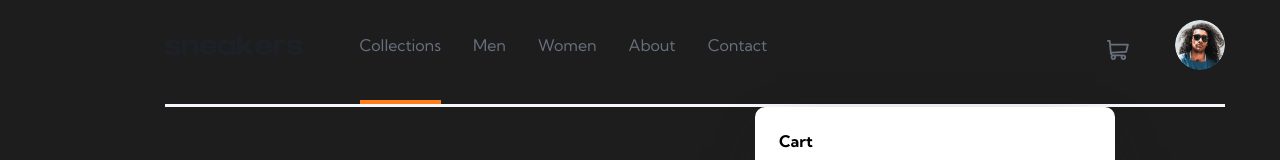
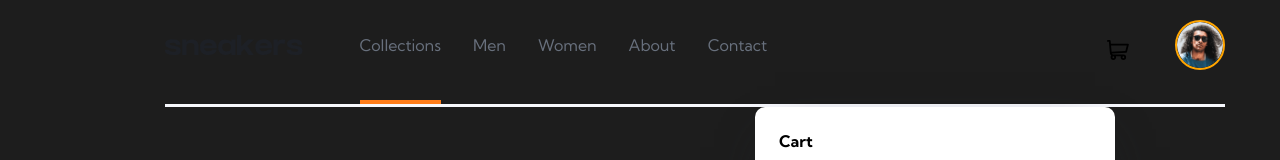
Before and after one commit to GustavoJuvino/react-ecommerce, a React (Create React App) app: page / in a window 1280 px wide. Shown: the top 160 px of the page. Built offline with nearby package versions, Linux system fonts and the light colour scheme.

Commit message:
Click outside menu added

```diff
--- a/src/components/Cart.tsx
+++ b/src/components/Cart.tsx
@@ -1,21 +1,36 @@
-import React, { useRef, useState } from 'react';
+import React, { useRef, useState, useEffect } from 'react';
 import { useOnClickOutside  } from 'usehooks-ts';
 import { CartMenu } from './styles/Cart.styled';
 
 type DisplayProps = {
-  cartDisplay: string;
+  activate: boolean;
+  setActivate:  React.Dispatch<React.SetStateAction<boolean>>;
+  cartRef: React.RefObject<HTMLDivElement>;
 }
 
+const Cart: React.FC<DisplayProps> = ({ activate, setActivate, cartRef }) => {
 
-const Cart: React.FC<DisplayProps> = ({ cartDisplay }) => {
-  const [cart, setCart] = useState(true);
   const cartMenu = useRef<HTMLDivElement>(null);
 
-  useOnClickOutside(cartMenu, () => setCart(false))
+  useEffect(() => {
+    let handler = (e: MouseEvent)=>{
+      if(!cartRef.current?.contains(e.target as Node) && !cartMenu.current?.contains(e.target as Node)){
+        setActivate(false);
+      }
+    };
+
+    document.addEventListener("mousedown", (e: MouseEvent) => handler(e));
+
+
+    return() =>{
+      document.removeEventListener("mousedown", (e: MouseEvent) => handler(e));
+    }
+
+  });
 
   return (
     <>
-      {cart || cartDisplay==="block" ? (
+      {activate ? (
         <CartMenu ref={cartMenu}>
           <h3>Cart</h3>
           <p>Your cart is empty</p>
--- a/src/components/Header.tsx
+++ b/src/components/Header.tsx
@@ -1,4 +1,4 @@
-import React, { useState, useEffect } from 'react';
+import React, { useState, useEffect, useRef } from 'react';
 import Cart from './Cart';
 import useToggle from './hooks/useToggle';
 import { HeaderContainer, Divider } from './styles/Header.styled';
@@ -30,9 +30,7 @@ const UserSection = styled.div<ExtraStyles>`
 `
 
 const Header: React.FC= () => {
-  const [activate, setActivate] = useState(false);
-
-  let cartDisplay = activate ? "block" : "none";
+  const [activate, setActivate] = useState(true);
 
   const liElements = [
     "Collections",
@@ -47,6 +45,8 @@ const Header: React.FC= () => {
   useEffect(() => {
     toggleEffect(0, "ul.headerList > li", "underline-effect");
   }, [toggleEffect])
+
+  const ref = useRef<HTMLDivElement>(null);
 
   return (
     <>
@@ -66,8 +66,9 @@ const Header: React.FC= () => {
           borderColor={ activate ? "2px solid orange" : ""}
           fillColor={ activate ? "black" : "#69707D"}
         >
-
-          <CartIcon className="Cart" onClick={() => setActivate(!activate)}/>
+          <div ref={ref}>
+            <CartIcon className="Cart" onClick={() => setActivate(!activate)} />
+          </div>
 
           <img src={require('../assets/image-avatar.png')} alt="user" />
 
@@ -75,7 +76,7 @@ const Header: React.FC= () => {
       </HeaderContainer>
       <Divider />
 
-      <Cart cartDisplay={cartDisplay} />
+      <Cart activate={activate} setActivate={setActivate} cartRef={ref}  />
     </>
   )
 }
```
